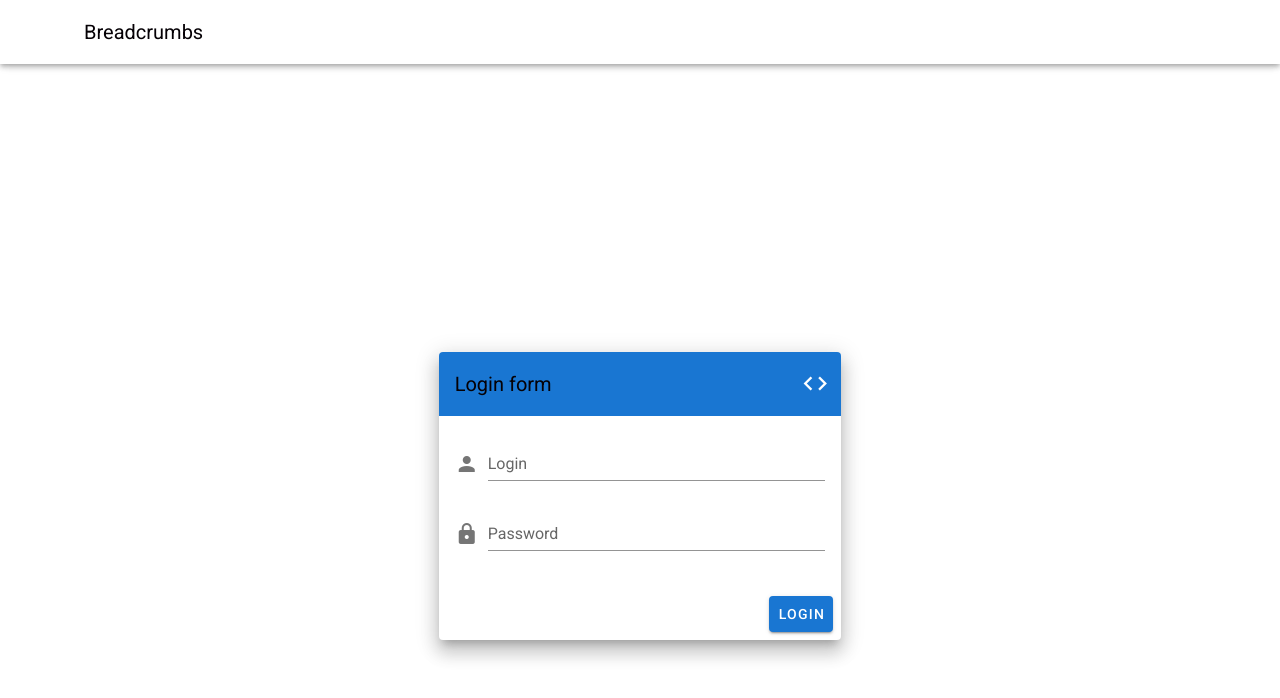
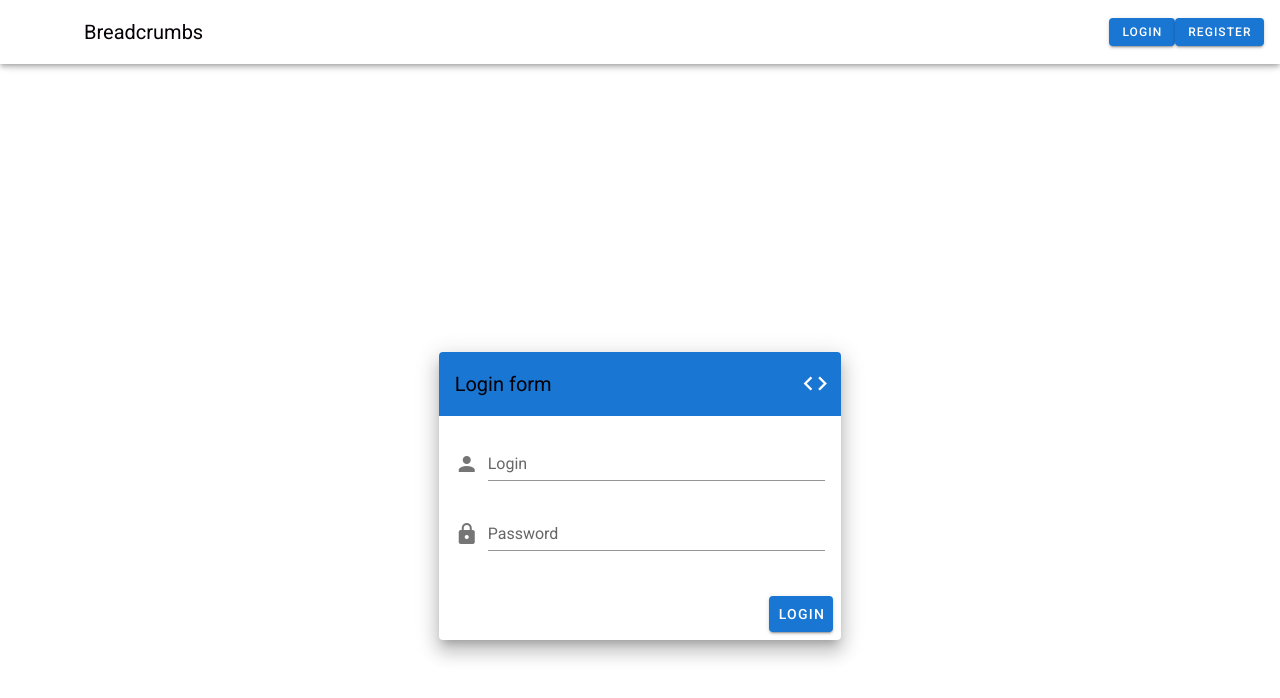
Before and after one commit to Andrewvanbeek/breadcrumbs-business-dashboard, a Vue app: page /login in a window 1280 px wide. Shown: the top 698 px of the page. Built offline with nearby package versions, Linux system fonts and the light colour scheme; no server answers.

Commit message:
add ui buttons

```diff
--- a/src/App.vue
+++ b/src/App.vue
@@ -1,7 +1,6 @@
 <template>
   <v-app>
-    <v-app-bar app color="white"
-     dark>
+    <v-app-bar app color="white" dark>
       <div class="d-flex align-center">
         <v-img
           alt="Vuetify Logo"
@@ -20,8 +19,12 @@
         <span class="mr-2">Latest Release</span>
         <v-icon>mdi-open-in-new</v-icon>
       </v-btn>
-      <div class="my-2">
-        <v-btn small color="primary" @click="logout()" v-if="authenticated">log out</v-btn>
+      <div class="my-2" v-if="authenticated">
+        <v-btn small color="primary" @click="logout()">log out</v-btn>
+      </div>
+      <div class="my-2" v-else>
+        <v-btn small color="primary" @click="goLogin()">login</v-btn>
+        <v-btn small color="primary" @click="goRegister()">register</v-btn>
       </div>
     </v-app-bar>
     <v-content transition="slide-x-transition">
@@ -39,31 +42,40 @@ export default {
   methods: {
     async initialize() {
       var component = this;
-     component.$firebase.auth().onAuthStateChanged(async function(user) {
-       if(user) {
-         component.authenticated = true
-       } else {
-         component.authenticated = false
-       }
-     })
+      component.$firebase.auth().onAuthStateChanged(async function(user) {
+        if (user) {
+          component.authenticated = true;
+        } else {
+          component.authenticated = false;
+        }
+      });
     },
     async logout() {
-      var component = this
+      var component = this;
       component.$firebase
         .auth()
         .signOut()
         .then(function() {
-          console.log("gets here")
-          component.$router.go("/")
+          console.log("gets here");
+          component.$router.go("/");
         })
         .catch(function(error) {
-          console.log(error)
+          console.log(error);
         });
+    },
+    async goLogin() {
+      var component = this;
+      component.$router.replace("/login");
+    },
+    async goRegister() {
+      var component = this;
+      console.log("gets here");
+      component.$router.replace("/register");
     }
   },
   async mounted() {
-    console.log("I AM MOUNTING")
-    this.initialize()
+    console.log("I AM MOUNTING");
+    this.initialize();
   }
 };
 </script>
--- a/src/views/Table.vue
+++ b/src/views/Table.vue
@@ -59,7 +59,7 @@ export default {
         value: "id"
       },
       { text: "Last Visit", value: "timestamp" },
-      { text: "Status", value: "status" },
+      { text: "Covid Status", value: "status" },
       { text: "Actions", value: "actions", sortable: false }
     ],
     desserts: [],
@@ -129,7 +129,7 @@ export default {
         customers =  customers.docs.map(function(doc) {
           var customerdata = doc.data()
           console.log(customerdata)
-          return {"id": customerdata.user, "timestamp": customerdata.visit_date.toDate(), status: customerdata.has_covid}
+          return {"id": customerdata.user, "timestamp": customerdata.visit_date.toDate(), status: customerdata.has_covid ? "Covid 19 Postive! Notify Staff" : "No Covid"}
         });
         console.log(customers)
         component.desserts = customers
```
